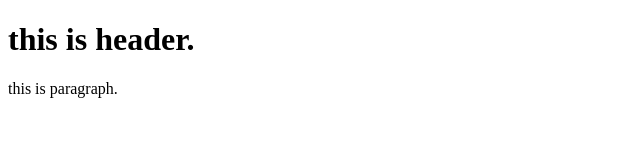
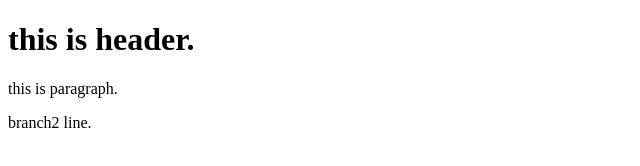
Before and after one commit to hazemmasarani/demo-repo, a plain HTML site: page index.html in a window 1280 px wide. Shown: the whole page, without its empty margins (0-640 px from the left). Drawn offline with Linux system fonts and the light colour scheme.

Commit message:
branch2 creation
test branch creation

```diff
--- a/index.html
+++ b/index.html
@@ -8,5 +8,6 @@
 <body>
     <h1>this is header.</h1>
     <p>this is paragraph.</p>
+    <p>branch2 line.</p>
 </body>
 </html>
```
